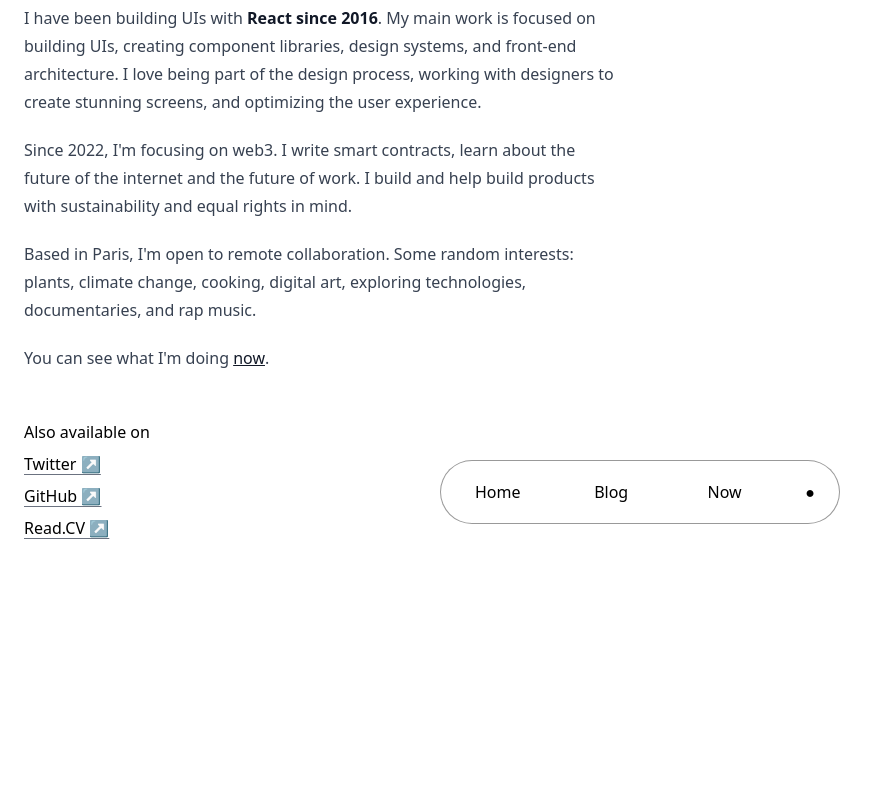
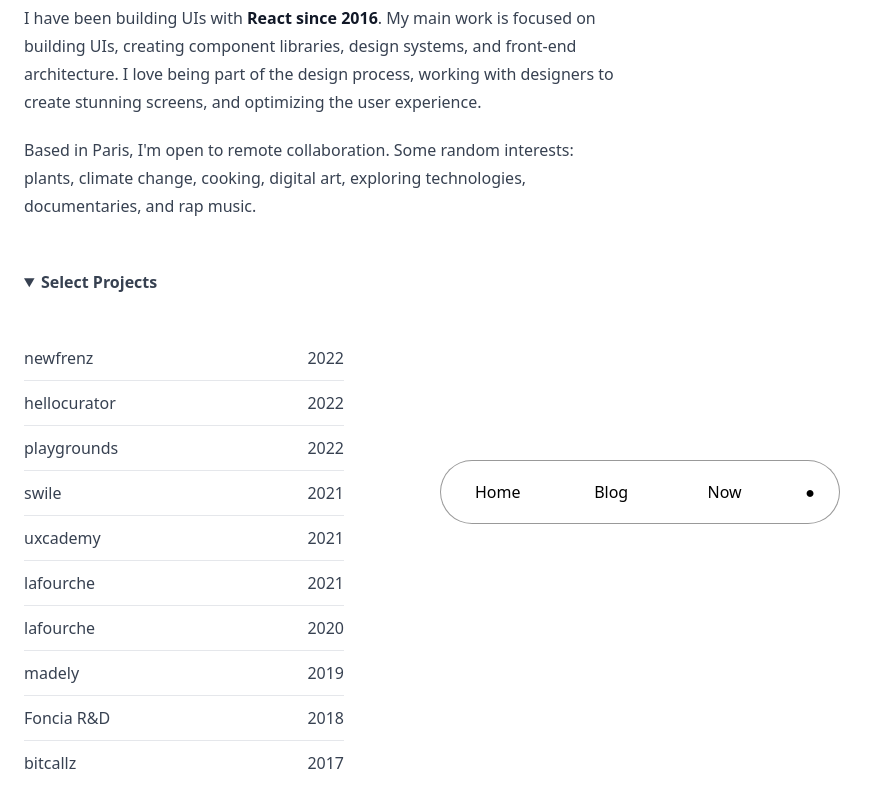
Before and after one commit to ibelick/hello, a Next.js app: page / in a window 1280 px wide. Shown: the part 260-1060 px from the top of the page, without its empty margins (0-879 px from the left). Before the commit the page ends 912 px from the top, so only its background shows below. Built offline with nearby package versions, Linux system fonts and the light colour scheme.

Commit message:
add select projects section

```diff
--- /dev/null
+++ b/components/NewWindowIcon.tsx
@@ -0,0 +1,18 @@
+const NewWindowIcon = () => {
+  return (
+    <svg
+      width="12"
+      height="12"
+      viewBox="0 0 12 12"
+      fill="none"
+      xmlns="http://www.w3.org/2000/svg"
+    >
+      <path
+        d="M3.5 3C3.22386 3 3 3.22386 3 3.5C3 3.77614 3.22386 4 3.5 4V3ZM8.5 3.5H9C9 3.22386 8.77614 3 8.5 3V3.5ZM8 8.5C8 8.77614 8.22386 9 8.5 9C8.77614 9 9 8.77614 9 8.5H8ZM2.64645 8.64645C2.45118 8.84171 2.45118 9.15829 2.64645 9.35355C2.84171 9.54882 3.15829 9.54882 3.35355 9.35355L2.64645 8.64645ZM3.5 4H8.5V3H3.5V4ZM8 3.5V8.5H9V3.5H8ZM8.14645 3.14645L2.64645 8.64645L3.35355 9.35355L8.85355 3.85355L8.14645 3.14645Z"
+        fill="#111"
+      ></path>
+    </svg>
+  );
+};
+
+export default NewWindowIcon;
--- a/pages/index.tsx
+++ b/pages/index.tsx
@@ -1,4 +1,6 @@
 import Link from "next/link";
+import React, { useState } from "react";
+import NewWindowIcon from "../components/NewWindowIcon";
 
 export default function Home() {
   return (
@@ -8,11 +10,11 @@ export default function Home() {
           julien.thibeaut[at]gmail.com
         </p>
         <p>
-          Hello! 👋 I’m Julien, a passionate developer with a focus on front-end
-          development.
+          Hello! 👋 I’m Julien, a passionate software developer with a focus on
+          front-end development.
         </p>{" "}
         <p className="mt-4">
-          <span className="underline">Specialities:</span> JavaScript, React,
+          <span className="underline">Specialties:</span> JavaScript, React,
           React Native, Next.js, TypeScript
         </p>
         <details className="prose -mx-0 mt-12 dark:prose-dark" open>
@@ -24,16 +26,116 @@ export default function Home() {
             design process, working with designers to create stunning screens,
             and optimizing the user experience.
           </p>
-          <p>
+          {/* @TODO: global text for my area of focus */}
+          {/* <p>
             Since 2022, I'm focusing on web3. I write smart contracts, learn
             about the future of the internet and the future of work. I build and
             help build products with sustainability and equal rights in mind.
-          </p>
+          </p> */}
           <p>
             Based in Paris, I'm open to remote collaboration. Some random
             interests: plants, climate change, cooking, digital art, exploring
             technologies, documentaries, and rap music.{" "}
           </p>
+        </details>
+        <details className="prose -mx-0 mt-12 dark:prose-dark" open>
+          <summary className="cursor-pointer font-semibold">
+            Select Projects
+          </summary>
+          <ul className="items flex max-w-xs list-none flex-col justify-between divide-y pl-0">
+            <li className="m-0 mt-5 py-2 pl-0">
+              <AccordionProject
+                title="newfrenz"
+                date={2022}
+                description="Onboarding app for web3 concepts. Won the 1st prize of OpenSea
+                x Replit Hackathon with it."
+                textLink="Website"
+                link="https://www.newfrenz.xyz/"
+              />
+            </li>
+            <li className="m-0 py-2 pl-0">
+              <AccordionProject
+                title="hellocurator"
+                date={2022}
+                description="Concept app to explore digital art curation."
+                textLink="Website"
+                link="https://hellocurator.xyz/"
+              />
+            </li>
+            <li className="m-0 py-2 pl-0">
+              <AccordionProject
+                title="playgrounds"
+                date={2022}
+                description="Community of builders, who experiment building decentralized
+                applications."
+                textLink="Website"
+                link="https://playgrounds.wtf/"
+              />
+            </li>
+            <li className="m-0 py-2 pl-0">
+              <AccordionProject
+                title="swile"
+                date={2021}
+                description="Help building components for the new Swile website."
+                textLink="Website"
+                link="https://swile.co/"
+              />
+            </li>
+            <li className="m-0 py-2 pl-0">
+              <AccordionProject
+                title="uxcademy"
+                date={2021}
+                description="A website to learn UI/UX design through interactive quizzes. +1500 actives learners."
+                textLink="Website"
+                link="https://uxcademy.com/"
+              />
+            </li>
+            <li className="m-0 py-2 pl-0">
+              <AccordionProject
+                title="lafourche"
+                date={2021}
+                description="Front-end architecture & implement new branding."
+                textLink="Website"
+                link="https://lafourche.fr/"
+              />
+            </li>
+            <li className="m-0 py-2 pl-0">
+              <AccordionProject
+                title="lafourche"
+                date={2020}
+                description="Lead the front-end development, from Shopify to Next.js."
+                textLink="Website"
+                link="https://lafourche.fr/"
+              />
+            </li>
+            <li className="m-0 py-2 pl-0">
+              <AccordionProject
+                title="madely"
+                date={2019}
+                description="TikTok for event discovery in Paris. Abandoned during lockdown. 🦠 "
+                textLink="Dribbble"
+                link="https://dribbble.com/shots/9683319-Madely-Event-Discovery-App"
+              />
+            </li>
+            <li className="m-0 py-2 pl-0">
+              <AccordionProject
+                title="Foncia R&D"
+                date={2018}
+                description="Front-end development."
+                textLink="Website"
+                link="https://fr.foncia.com/"
+              />
+            </li>
+            <li className="m-0 py-2 pl-0">
+              <AccordionProject
+                title="bitcallz"
+                date={2017}
+                description="Crypto-prediction platform."
+                textLink="Dribbble"
+                link="https://dribbble.com/shots/9390744-Bitcallz-crypto-prediction-platform"
+              />
+            </li>
+          </ul>
           <p>
             You can see what I'm doing <Link href="/now">now</Link>.
           </p>
@@ -62,3 +164,50 @@ export default function Home() {
     </>
   );
 }
+
+const AccordionProject: React.FC<{
+  title: string;
+  date: number | string;
+  description: string;
+  textLink: string;
+  link: string;
+}> = ({ title, date, description, textLink, link }) => {
+  return (
+    <AccordionMenu
+      title={
+        <div className="flex w-full cursor-pointer justify-between">
+          <div>{title}</div>
+          <span>{date}</span>
+        </div>
+      }
+    >
+      <div className="mt-2 mb-1 text-sm font-light text-neutral-500">
+        {description}
+      </div>
+      <a
+        className="inline-flex text-sm font-light text-neutral-900 no-underline hover:underline"
+        href={link}
+        target="_blank"
+      >
+        {textLink}
+        <span className="ml-0.5">
+          <NewWindowIcon />
+        </span>
+      </a>
+    </AccordionMenu>
+  );
+};
+
+const AccordionMenu: React.FC<{ title: React.ReactNode }> = ({
+  title,
+  children,
+}) => {
+  const [isToggle, setIsToggle] = useState(false);
+
+  return (
+    <div>
+      <div onClick={() => setIsToggle(!isToggle)}>{title}</div>
+      {isToggle ? children : null}
+    </div>
+  );
+};
```
Also changed, not shown: lib/notion.ts (+4 -6 lines).
